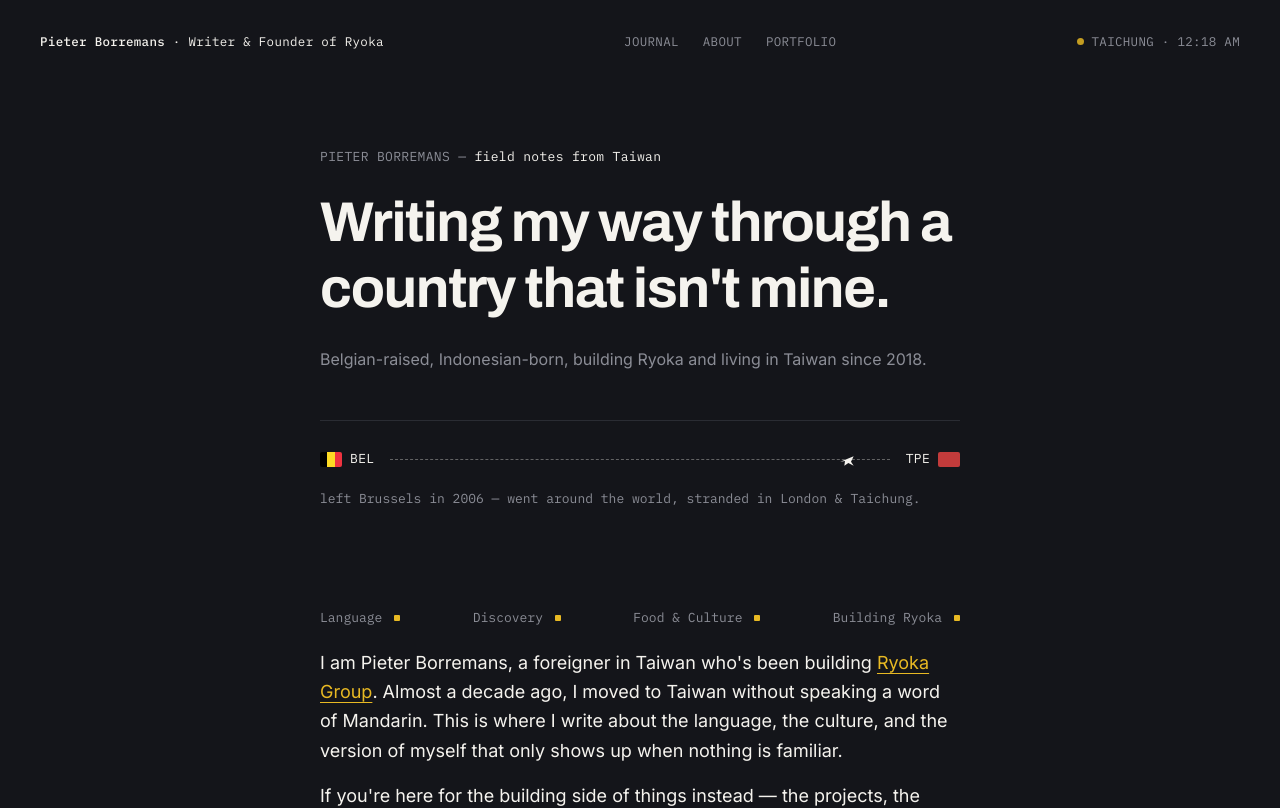
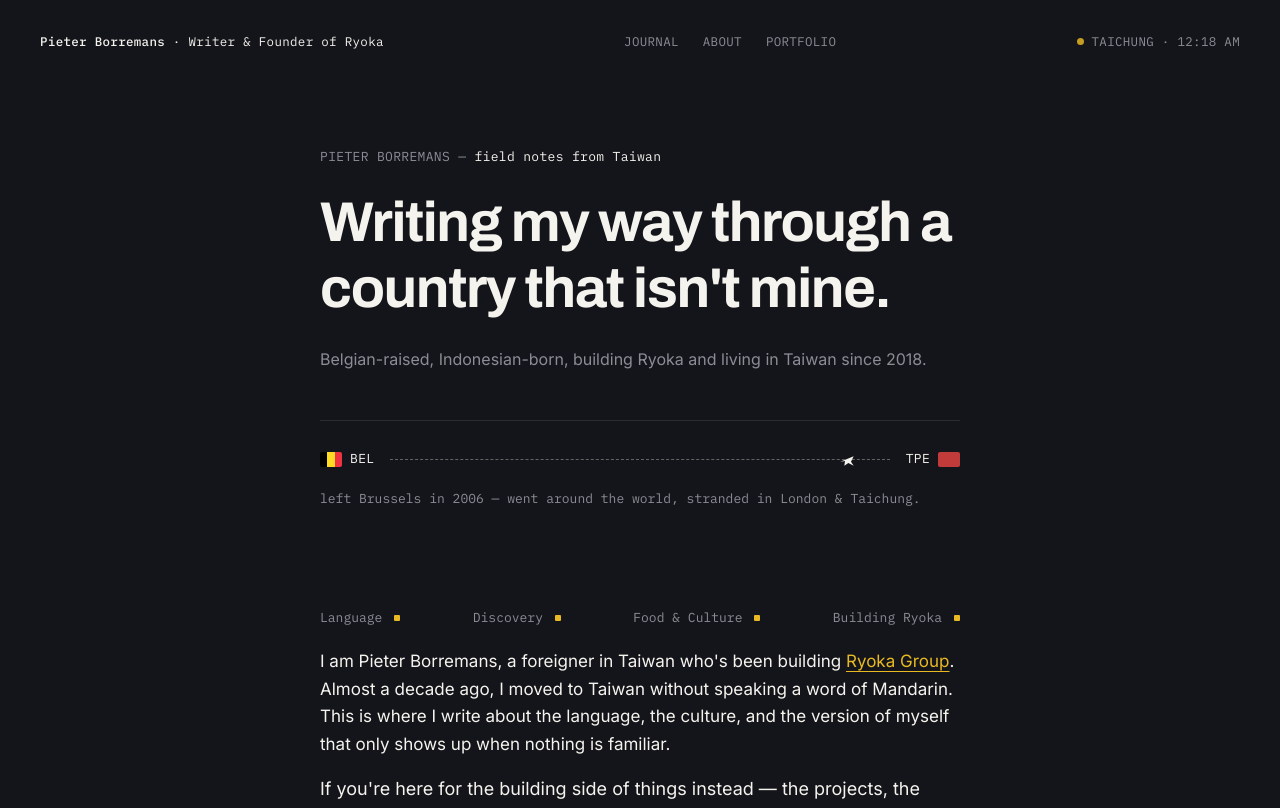
Before and after one commit to sillyledger/personal, a Next.js app: page / in a window 1280 px wide. Shown: the top 808 px of the page. Built offline with nearby package versions, Linux system fonts and the light colour scheme.

Commit message:
Update AboutParagraph.tsx

```diff
--- a/components/AboutParagraph.tsx
+++ b/components/AboutParagraph.tsx
@@ -1,7 +1,7 @@
 export default function AboutParagraph() {
   return (
     <section className="max-w-[720px] mx-auto px-10 pb-16 space-y-4">
-      <p className="text-[18px] leading-relaxed text-ink">
+      <p className="text-[17px] leading-relaxed text-ink">
         I am Pieter Borremans, a foreigner in Taiwan who&apos;s been building{" "}
         <a
           href="https://www.ryokagroup.com/founder"
```
